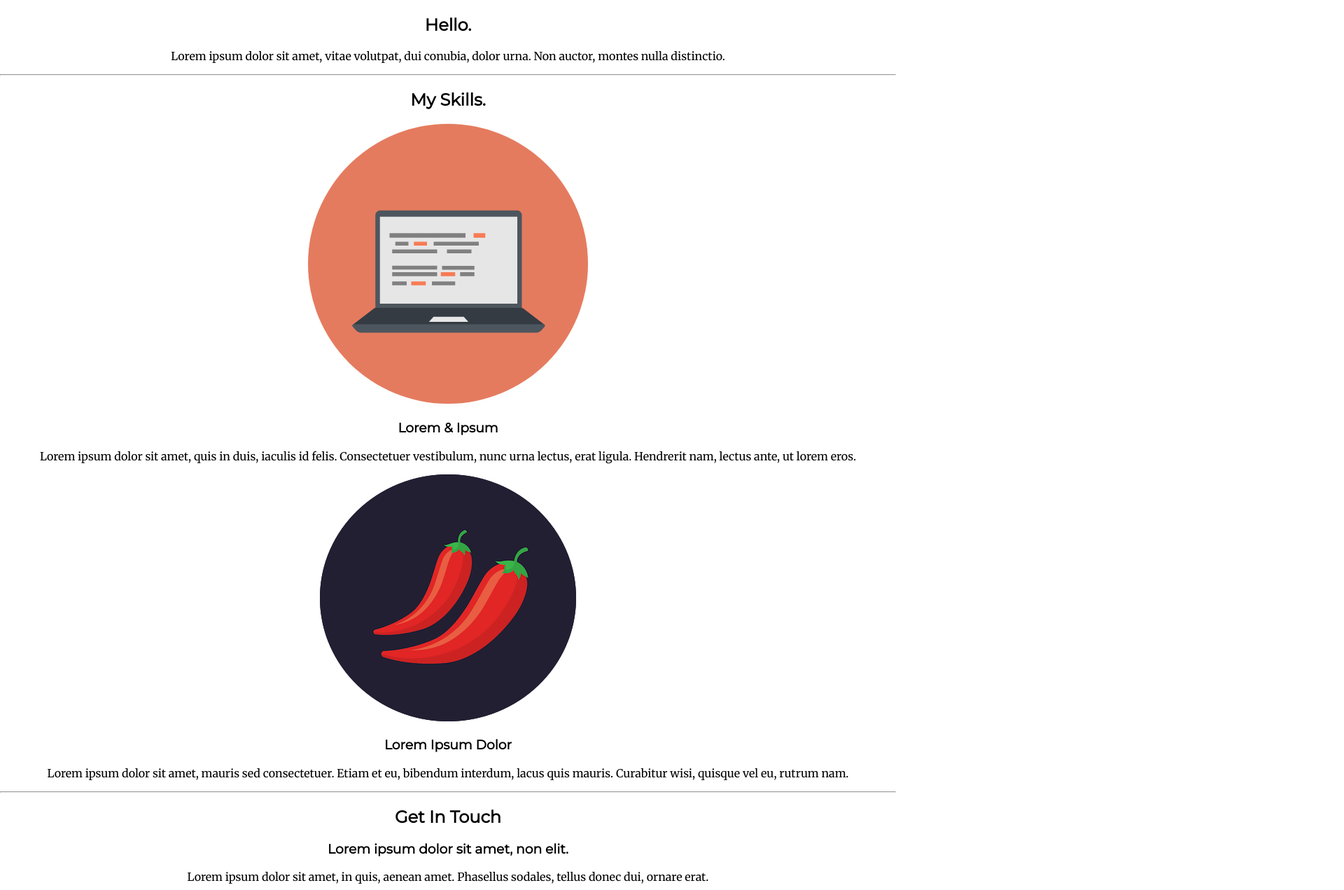
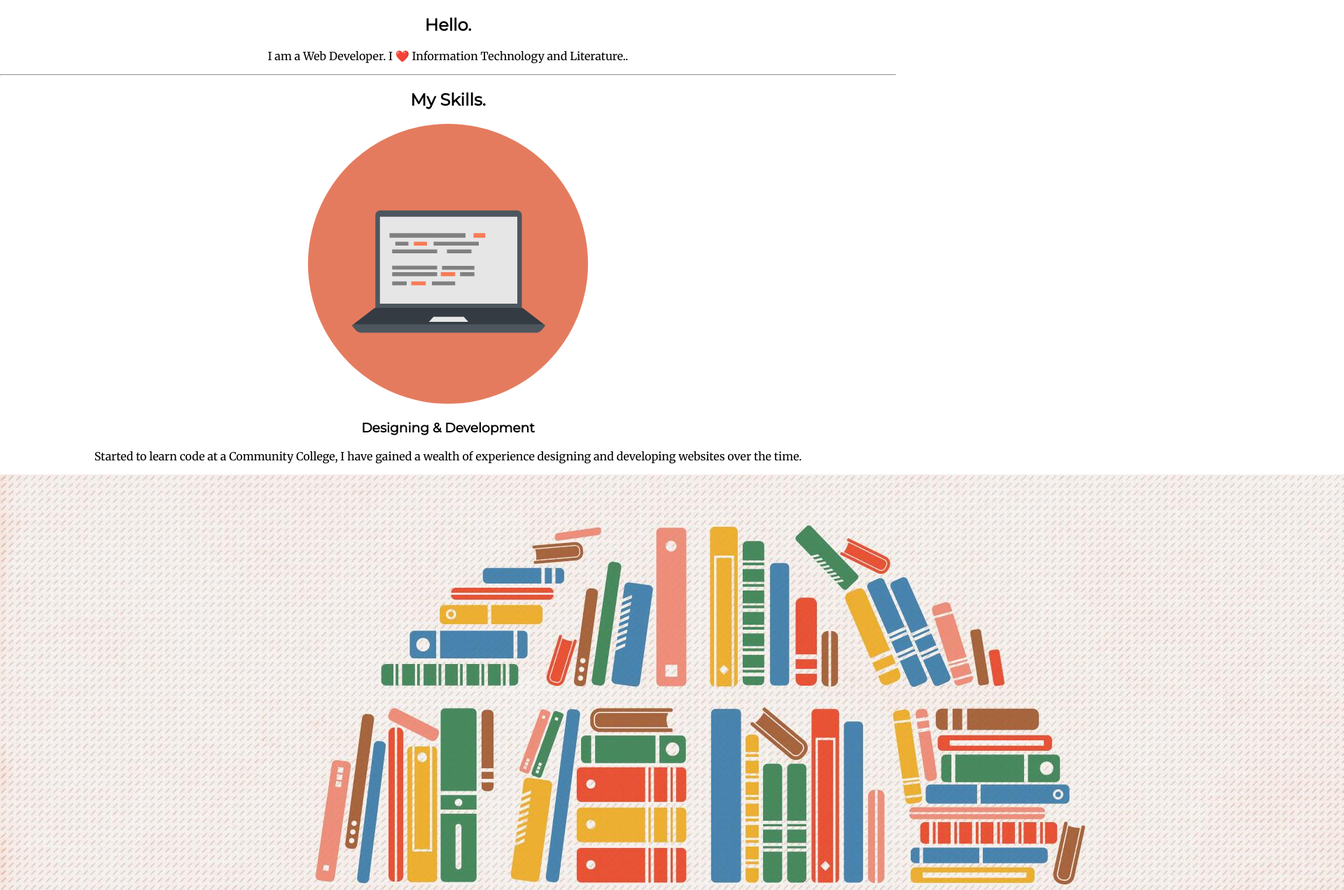
Before and after one commit to jsanon01/angela-pro, a plain HTML site: page index.html in a window 1280 px wide. Shown: the part 828-2100 px from the top of the page at 70% size, 1920 px wide, since content can reach past the window. Drawn offline with Linux system fonts and the light colour scheme.

Commit message:
3rd commit

```diff
--- a/index.html
+++ b/index.html
@@ -18,18 +18,18 @@
 			<div class="profile">
 				<img class="pic" src="my_pic.jpg" alt="jeanbaptiste image">
 				<h2>Hello.</h2>
-				<p>Lorem ipsum dolor sit amet, vitae volutpat, dui conubia, dolor urna. Non auctor, montes nulla distinctio.</p>
+				<p>I am a Web Developer. I ❤️ Information Technology and Literature..</p>
 			</div>
 			<hr>
 			<div class="skills">
 				<h2>My Skills.</h2>
 				<div class="skill-row">
 					<img class="computer" src="computer.png" alt="computer image">
-					<h3>Lorem & Ipsum</h3>
-					<p>Lorem ipsum dolor sit amet, quis in duis, iaculis id felis. Consectetuer vestibulum, nunc urna lectus, erat ligula. Hendrerit nam, lectus ante, ut lorem eros.</p>
+					<h3>Designing & Development</h3>
+					<p>Started to learn code at a Community College, I have gained a wealth of experience designing and developing websites over the time.</p>
 				</div>
 				<div class="skill-row">
-					<img class="" src="chillies.png" alt="chillies image">
+					<img class="" src="literature.jpg" alt="chillies image">
 					<h3>Lorem Ipsum Dolor</h3>
 					<p>Lorem ipsum dolor sit amet, mauris sed consectetuer. Etiam et eu, bibendum interdum, lacus quis mauris. Curabitur wisi, quisque vel eu, rutrum nam.</p>
 				</div>
--- a/style.css
+++ b/style.css
@@ -29,6 +29,11 @@ h3 {
 }*/
 .computer {
 	border-radius: 100%;
+}
+.literature {
+	border-radius: 100%;
+	height: 200px;
+	width: 200px
 }
 /*p {
 	background-color: red;
```
Also changed, not shown: literature.jpg (added).
